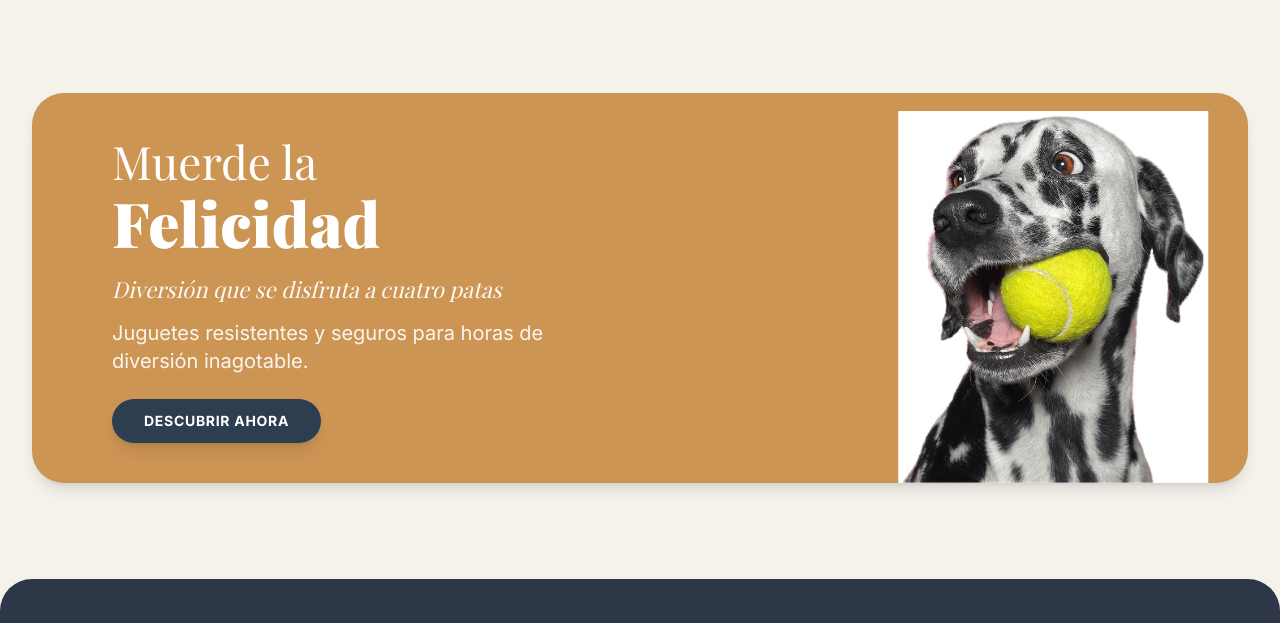
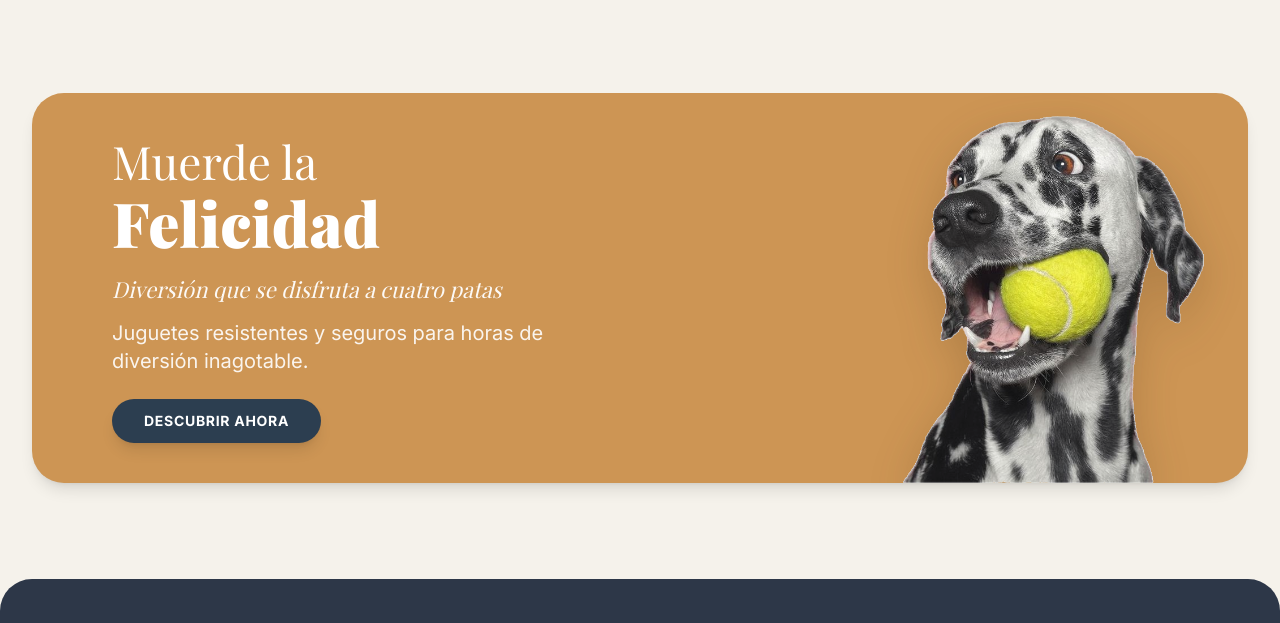
Before and after one commit to mariajulianasancheztorres/Proyecto-Juli, a plain HTML site: page index.html in a window 1280 px wide. Shown: the part 3589-4212 px from the top of the page. Drawn offline with nearby package versions, Linux system fonts and the light colour scheme; a web font is replaced by a local one.

```diff
--- a/index.html
+++ b/index.html
@@ -1356,9 +1356,10 @@
 
         <!-- Dalmata con pelota: asomado desde abajo a la derecha, mirando hacia el texto -->
         <img
-          src="assets/image-18.jpg"
+          src="assets/image-18.png"
           alt="Dalmata sosteniendo una pelota de tenis"
           class="absolute bottom-0 right-0 h-[350px] md:h-[372px] w-auto object-contain md:right-10 -scale-x-100 pointer-events-none select-none"
+          style="filter: brightness(1.03) contrast(0.92) saturate(0.9) sepia(0.02) drop-shadow(0 12px 20px rgba(67, 43, 20, 0.2));"
         />
       </div>
     </section>
```
Also changed, not shown: assets/image-18-soft.png (added), assets/image-18.png (added), 1 other file.
